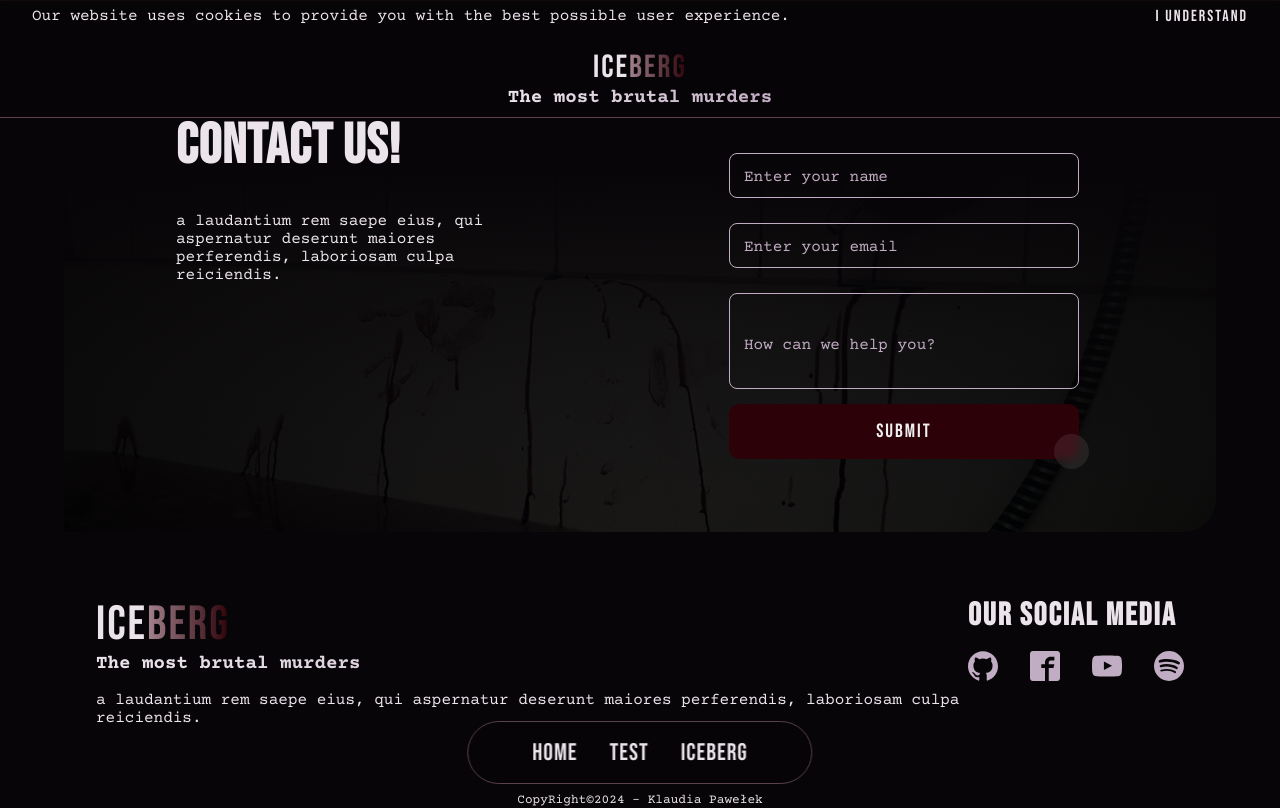
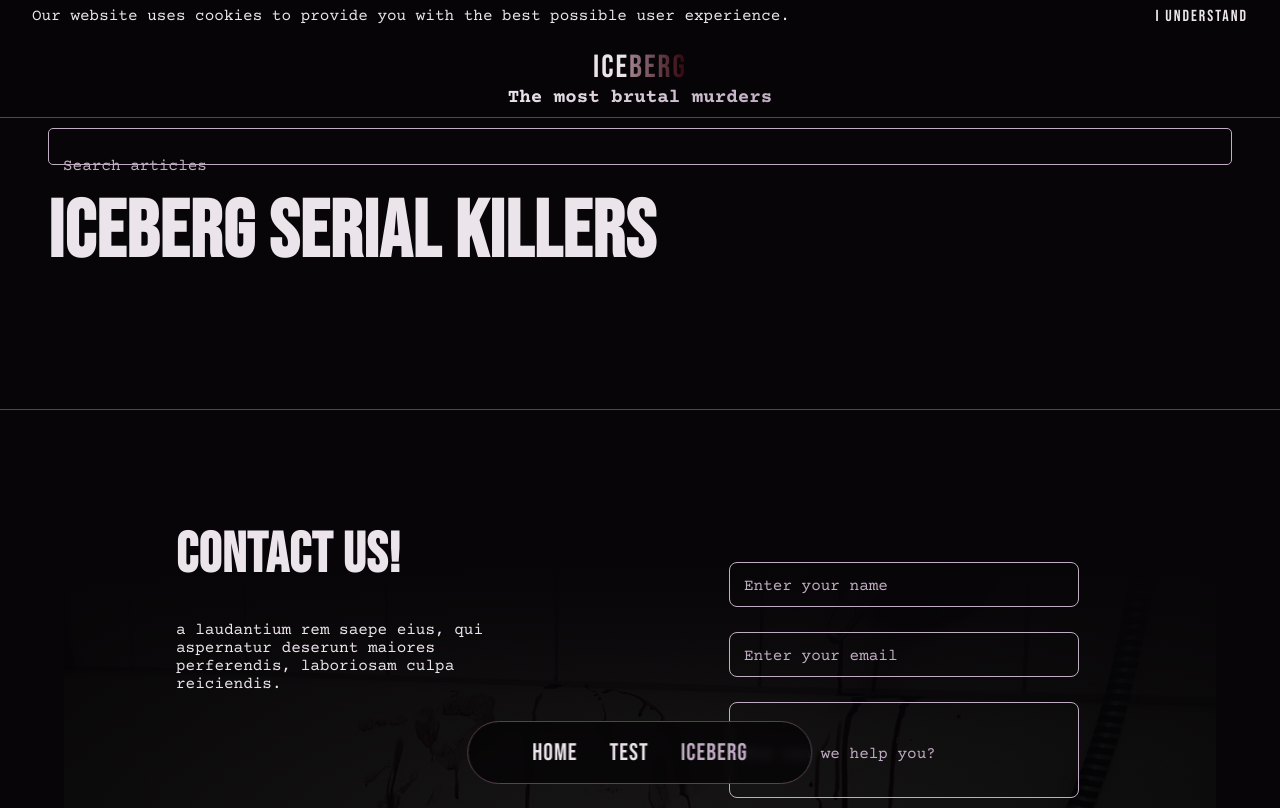
Before and after one commit to pawelek7k/murderSite, a React (Vite) app: page /murderSite/Iceberg in a window 1280 px wide. Shown: the top 808 px of the page. Built offline with nearby package versions, Linux system fonts and the light colour scheme.

Commit message:
add inputsearch

```diff
--- a/src/components/Iceberg/HeroSection/index.tsx
+++ b/src/components/Iceberg/HeroSection/index.tsx
@@ -1,9 +1,11 @@
 import { Heading } from "../../Heading/h1";
+import { InputComponent } from "../Input";
 import { HeroStyles } from "./HeroStyles";
 
 export const Hero = () => {
   return (
     <HeroStyles>
+      <InputComponent />
       <Heading content={"Iceberg serial killers"} />
     </HeroStyles>
   );
--- /dev/null
+++ b/src/components/Iceberg/Input/index.tsx
@@ -0,0 +1,32 @@
+import { nanoid } from "nanoid";
+import { useState } from "react";
+import { Input } from "../../Footer/Form/Styles";
+import { InputField, Label } from "../../Home/Newsletter/Modal/Form/StyledForm";
+
+export const InputComponent = () => {
+  const [isSearchFocused, setIsSearchFocused] = useState(false);
+  const [hasSearchValue, setHasSearchValue] = useState(false);
+  const searchId = nanoid();
+
+  return (
+    <InputField>
+      <Input
+        type="text"
+        id={searchId}
+        required
+        onFocus={() => setIsSearchFocused(true)}
+        onBlur={(e: { target: { value: string } }) => {
+          setIsSearchFocused(false);
+          setHasSearchValue(e.target.value !== "");
+        }}
+      />
+      <Label
+        htmlFor={searchId}
+        $isFocused={isSearchFocused}
+        $hasValue={hasSearchValue}
+      >
+        Search articles
+      </Label>
+    </InputField>
+  );
+};
--- a/src/routes/RouterIndex.tsx
+++ b/src/routes/RouterIndex.tsx
@@ -6,7 +6,7 @@ import { Test } from "../pages/Test";
 
 export const RouterIndex = () => {
   return (
-    <BrowserRouter>
+    <BrowserRouter basename="/murderSite">
       {/* basename="/murderSite" */}
       <Navigation />
       <Routes>
```
